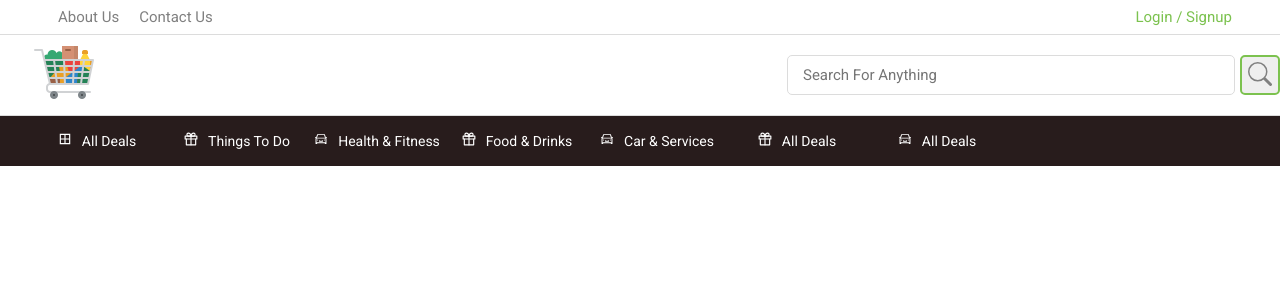
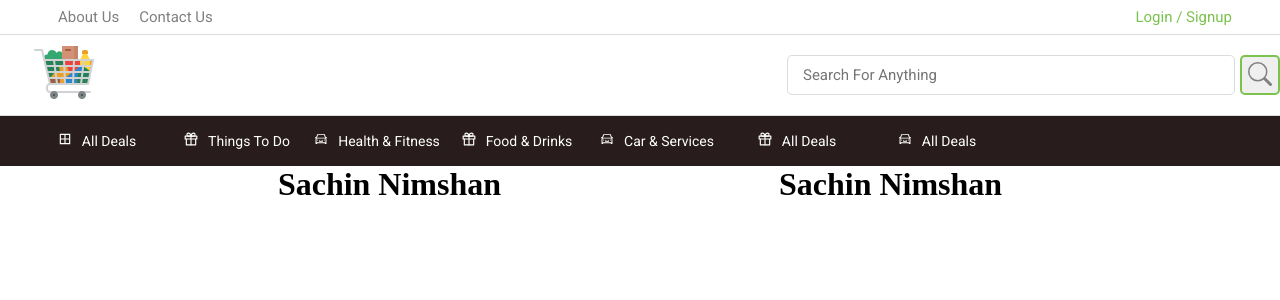
Before and after one commit to Sachinnimshan/shoppingapp, a React (Create React App) app: page / in a window 1280 px wide. Shown: the top 300 px of the page. Built offline with nearby package versions, Linux system fonts and the light colour scheme.

Commit message:
3rd commit

```diff
--- a/src/Products/Products.css
+++ b/src/Products/Products.css
@@ -0,0 +1,5 @@
+.main-products-container{
+    display: flex;
+    align-items: center;
+    justify-content: space-evenly;
+}
--- a/src/Products/Products.js
+++ b/src/Products/Products.js
@@ -1,5 +1,6 @@
 import React, { Component } from 'react';
 import {ProductData} from './ProductData';
+import './Products.css';
 
 class Products extends Component {
 
@@ -19,10 +20,10 @@ class Products extends Component {
         return (
             <div className='main-products-container'>
                 <div className='products-container'>
-
+                 <h1>Sachin Nimshan</h1>
                 </div>
                 <div className='shopping-cart-container'>
-
+                <h1>Sachin Nimshan</h1>
                 </div>
             </div>
         )
```
